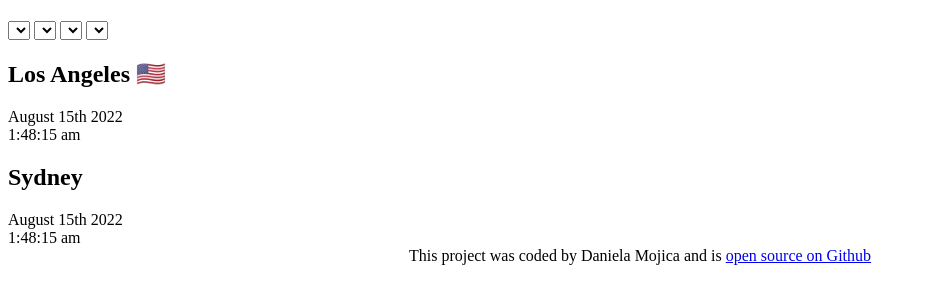
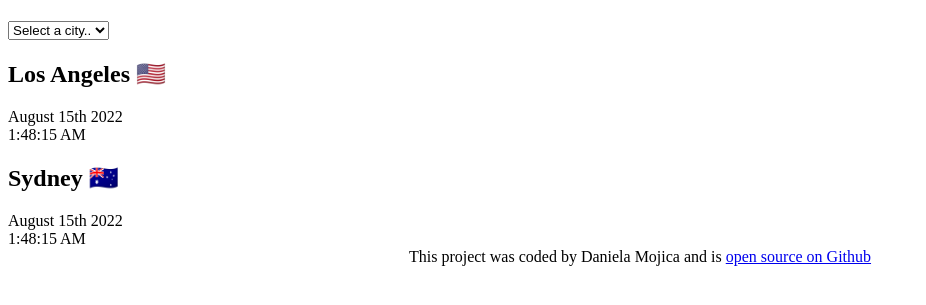
Before and after one commit to dm8262a/world-clock-project, a plain HTML site: page Index.html in a window 1280 px wide. Shown: the part 59-364 px from the top of the page, without its empty margins (0-926 px from the left). Drawn offline with Linux system fonts and the light colour scheme.

Commit message:
corrected select error on html

```diff
--- a/Index.html
+++ b/Index.html
@@ -10,27 +10,22 @@
   <body>
     <div class="container">
       <h1>World Clock</h1>
-      <select value="">
-        Select a city...
+      <select>
+        <option value="">Select a city..</option>
+        <option value="">London</option>
+        <option value="">New York</option>
+        <option value="">Auckland</option>
       </select>
-      <select value="">
-        London
-      </select>
-      <select value="">
-        New York
-      </select>
-      <select value="">
-        Paris
-      </select>
+
       <div class="city">
         <h2>Los Angeles 🇺🇸</h2>
         <div class="date">August 15th 2022</div>
-        <div class="time">1:48:15 am</div>
+        <div class="time">1:48:15 AM</div>
       </div>
       <div class="city">
-        <h2>Sydney </h2>
+        <h2>Sydney 🇦🇺</h2>
         <div class="date">August 15th 2022</div>
-        <div class="time">1:48:15 am</div>
+        <div class="time">1:48:15 AM</div>
       </div>
     </div>
 
```
